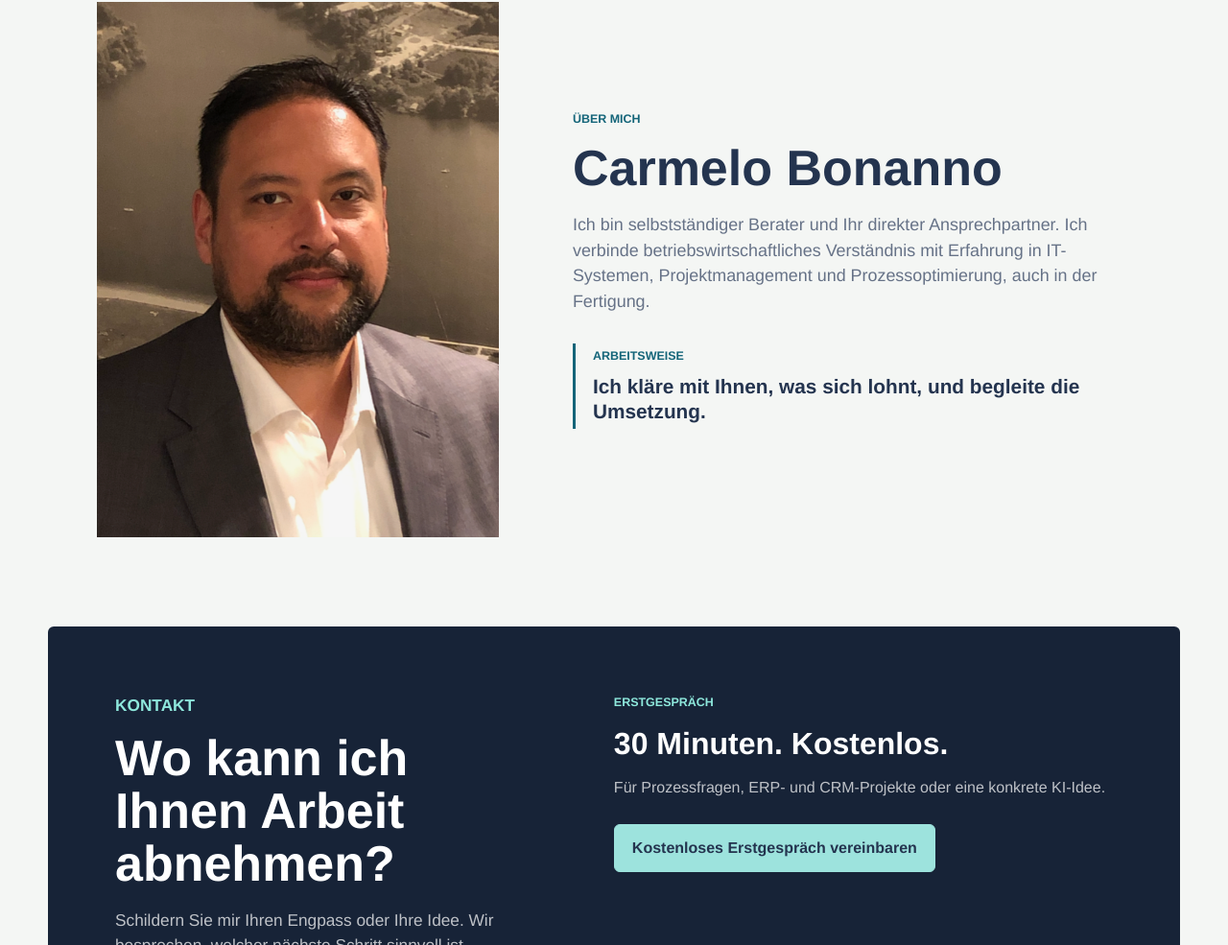
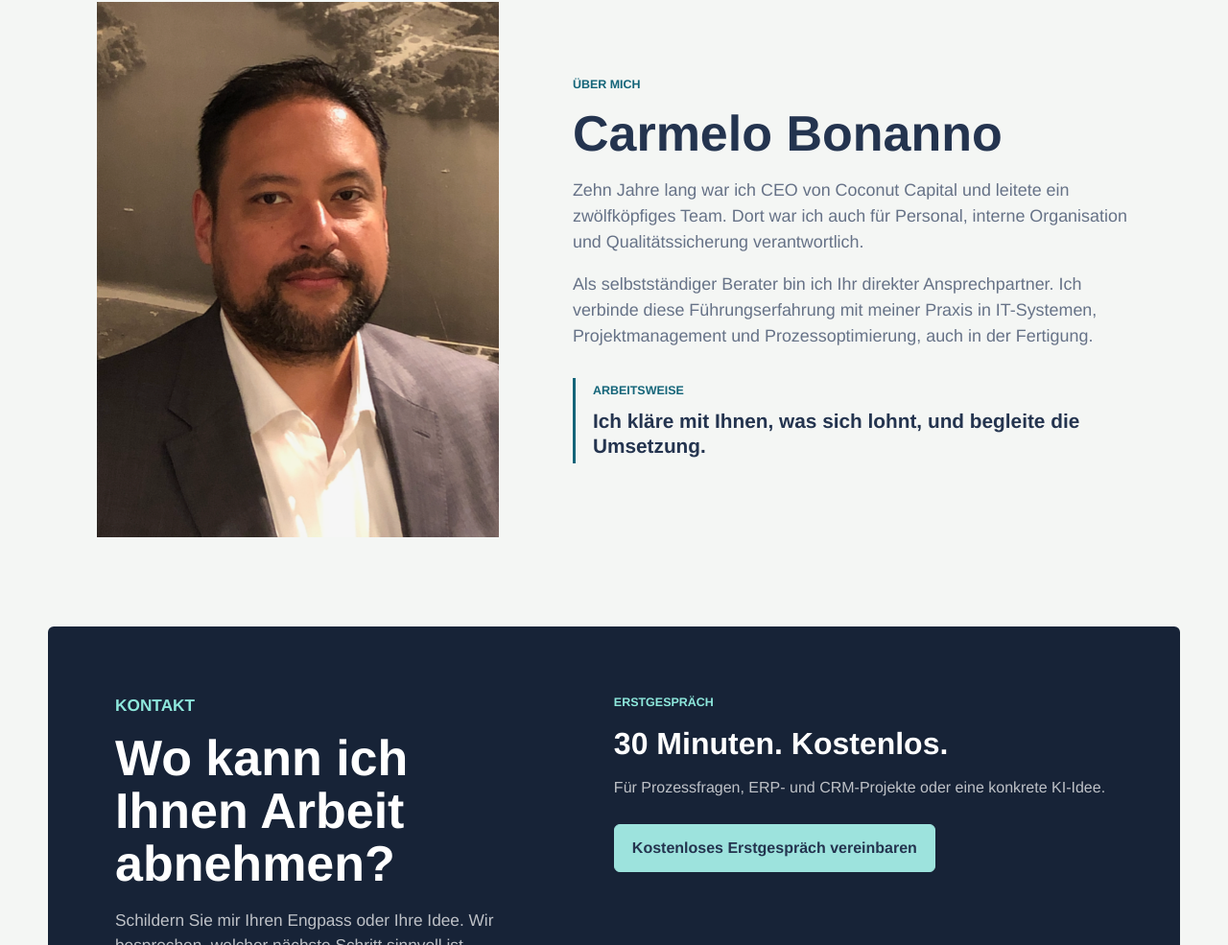
Before and after one commit to cc-cbonanno/wint-global, a plain HTML site: page index.html in a window 1280 px wide. Shown: the part 1727-2712 px from the top of the page at 96% size. Drawn offline with Linux system fonts and the light colour scheme.

Commit message:
Add Coconut Capital leadership experience to profile

```diff
--- a/index.html
+++ b/index.html
@@ -118,8 +118,13 @@
           <p class="eyebrow">Über mich</p>
           <h2 id="ueber-title">Carmelo Bonanno</h2>
           <p>
-            Ich bin selbstständiger Berater und Ihr direkter Ansprechpartner. Ich verbinde
-            betriebswirtschaftliches Verständnis mit Erfahrung in IT-Systemen,
+            Zehn Jahre lang war ich CEO von Coconut Capital und leitete ein zwölfköpfiges
+            Team. Dort war ich auch für Personal, interne Organisation und
+            Qualitätssicherung verantwortlich.
+          </p>
+          <p>
+            Als selbstständiger Berater bin ich Ihr direkter Ansprechpartner. Ich
+            verbinde diese Führungserfahrung mit meiner Praxis in IT-Systemen,
             Projektmanagement und Prozessoptimierung, auch in der Fertigung.
           </p>
           <div class="quote-card">
```
